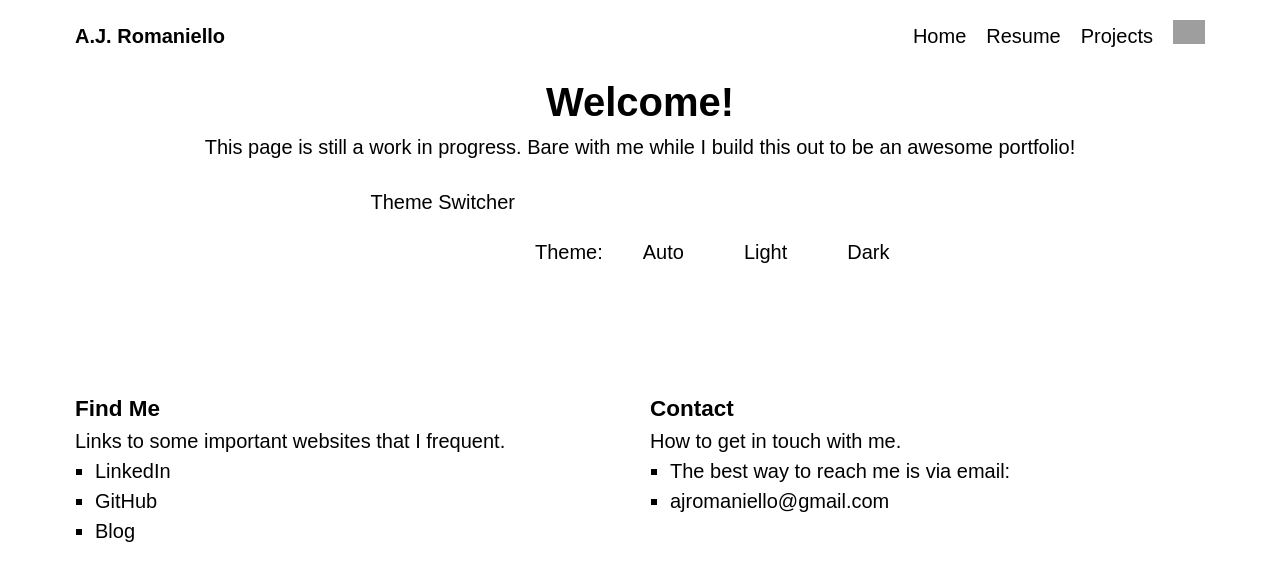
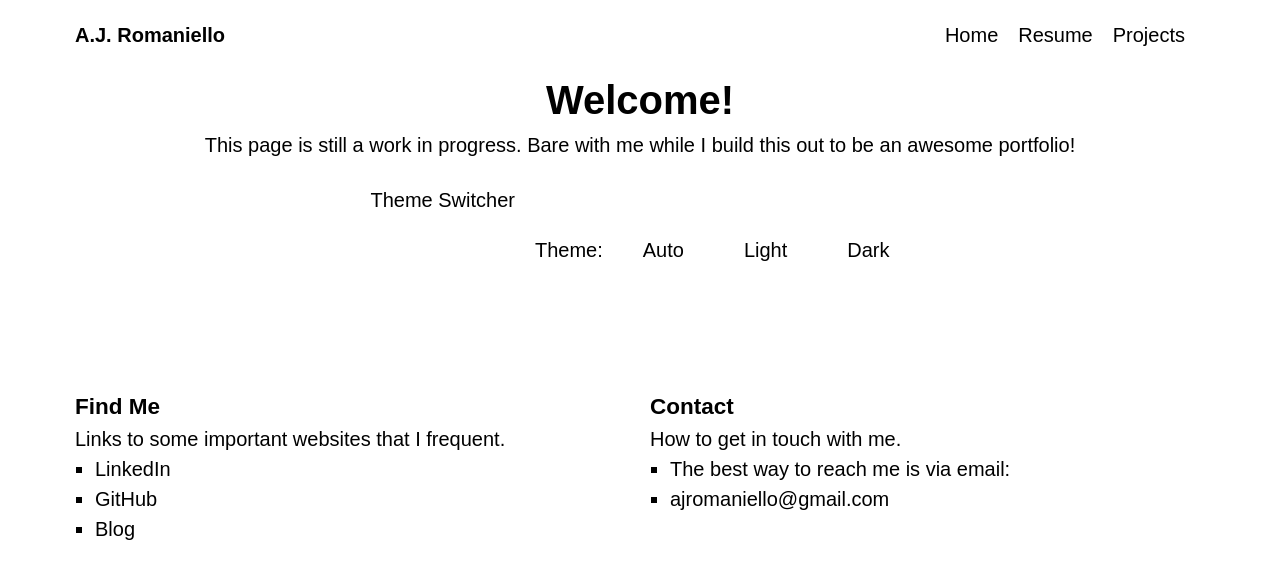
Before and after one commit to aj-rom/aj-rom.github.io, a React (Create React App) app: page / in a window 1280 px wide. Shown: the top 580 px of the page. Built offline with nearby package versions, Linux system fonts and the light colour scheme; grey boxes are pictures that could not be loaded.

Commit message:
switch to CSS contentful fill of Github Logo

```diff
--- a/src/components/NavBar.js
+++ b/src/components/NavBar.js
@@ -11,9 +11,11 @@ const NavBar = () => {
                 <li><Link to='/'>Home</Link></li>
                 <li><Link to='/resume'>Resume</Link></li>
                 <li><Link to='/projects'>Projects</Link></li>
-                <li className='secondary'><a href="https://github.com/aj-rom/aj-rom.github.io">
-                    <img alt="Source Code" src='./assets/GitHub-Mark-Light-64px.png' height='32px' width='32px'/>
-                </a></li>
+                <li className='secondary'>
+                    <a href="https://github.com/aj-rom/aj-rom.github.io">
+                        <div id='github'/>
+                    </a>
+                </li>
             </ul>
         </nav>
     )
```
